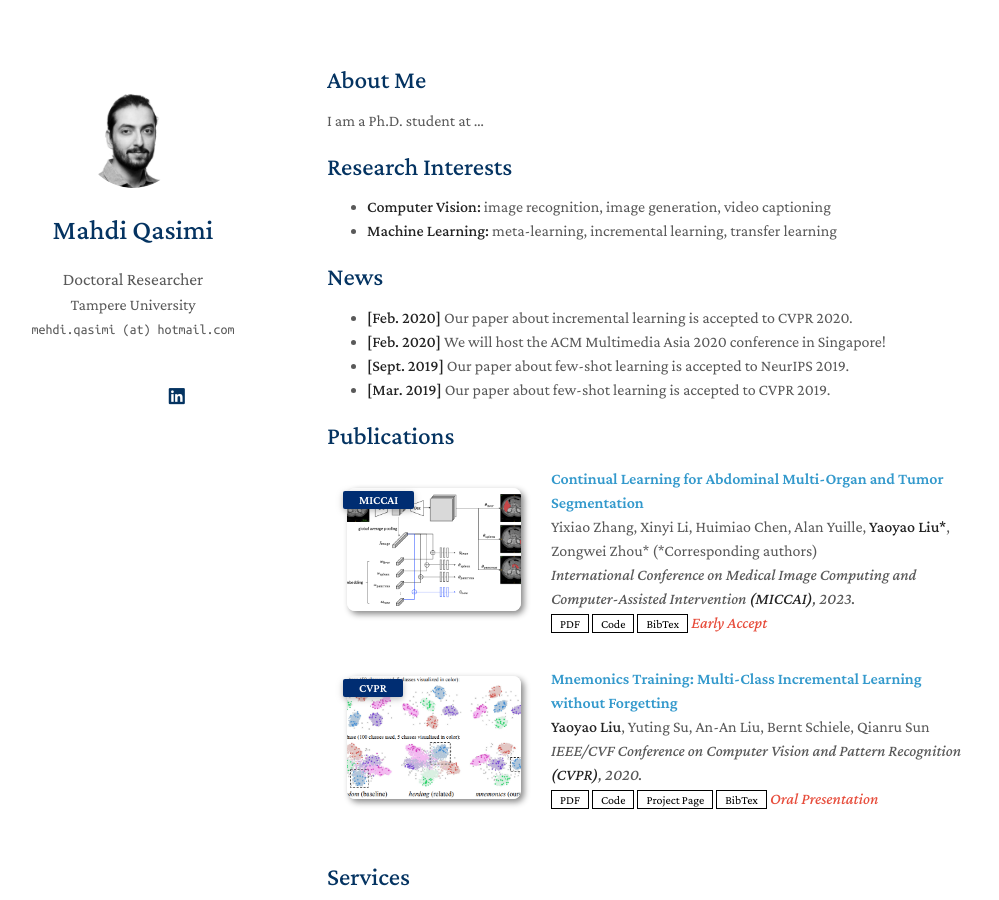
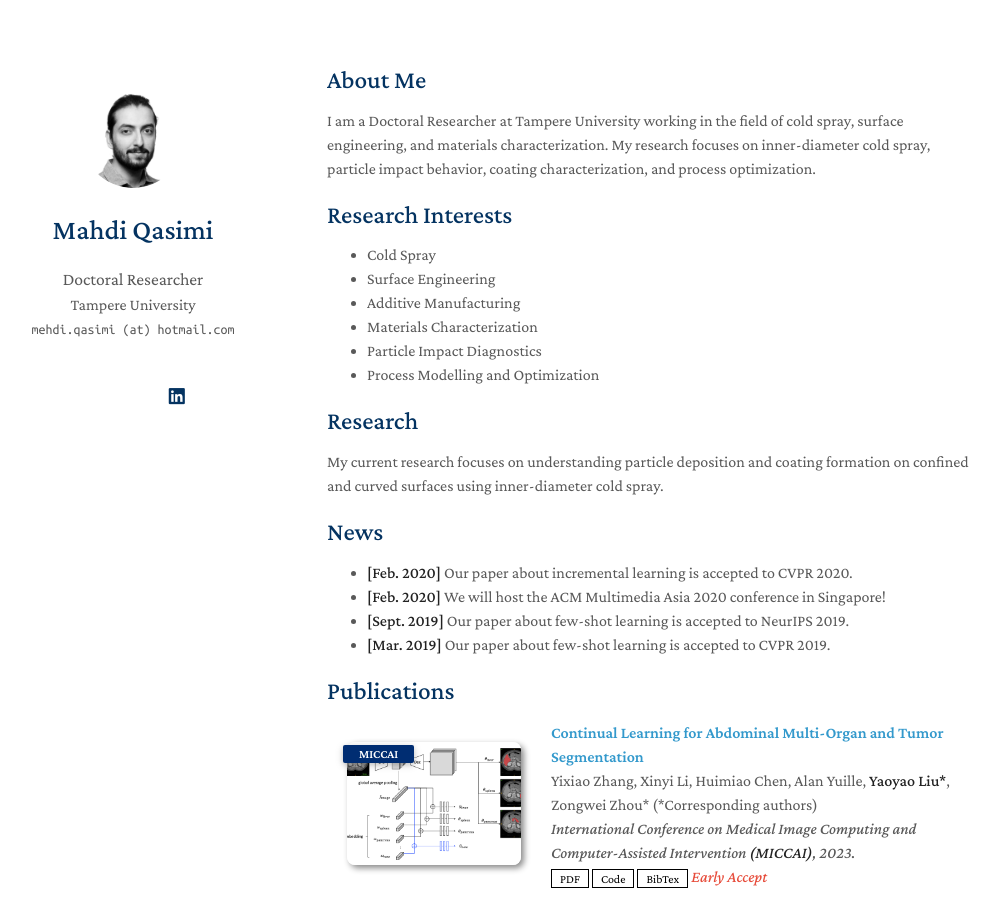
Before and after one commit to mehdiqasimi/mehdiqasimi.github.io, a Jekyll site: the page built from index.md, in a window 1280 px wide and 900 px high. Shown: the whole window, without its empty margins (143-1142 px from the left). Built offline with Jekyll 4.4.1, drawn with Linux system fonts in a browser that asks for light colours; a style sheet for code colours, icons or effects is not loaded; our own code applies the rules of GitHub Pages for plain Markdown files.

Commit message:
Update index.md

```diff
--- a/index.md
+++ b/index.md
@@ -4,12 +4,19 @@ layout: homepage
 
 ## About Me
 
-I am a Ph.D. student at ...
+I am a Doctoral Researcher at Tampere University working in the field of cold spray, surface engineering, and materials characterization. My research focuses on inner-diameter cold spray, particle impact behavior, coating characterization, and process optimization.
 
 ## Research Interests
 
-- **Computer Vision:** image recognition, image generation, video captioning
-- **Machine Learning:** meta-learning, incremental learning, transfer learning
+- Cold Spray
+- Surface Engineering
+- Additive Manufacturing
+- Materials Characterization
+- Particle Impact Diagnostics
+- Process Modelling and Optimization
+
+## Research
+My current research focuses on understanding particle deposition and coating formation on confined and curved surfaces using inner-diameter cold spray.
 
 ## News
 
```
